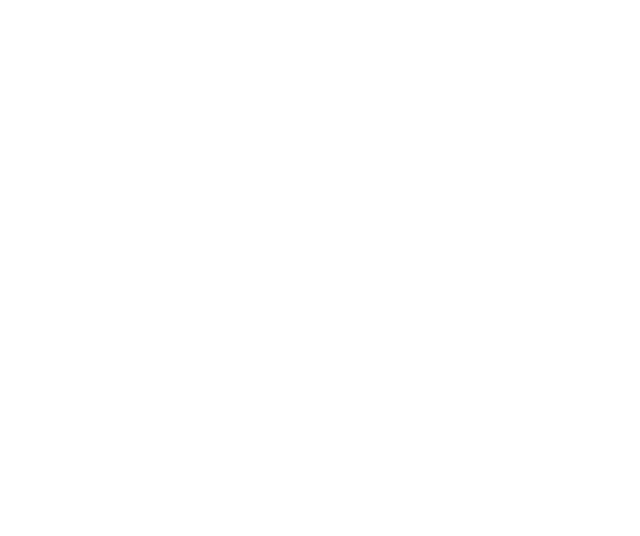
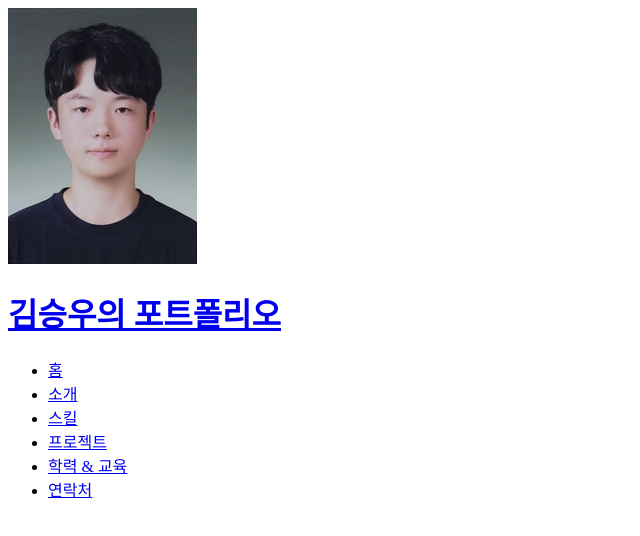
Before and after one commit to ksw64285/portfolio_website, a plain HTML site: page index.html in a window 1280 px wide. Shown: the whole page, without its empty margins (0-640 px from the left). Drawn offline with Linux system fonts and the light colour scheme.

Commit message:
Feat: HTML 헤더

```diff
--- a/index.html
+++ b/index.html
@@ -30,5 +30,40 @@
     <!-- js (defer는 js를 다운받을 때까지 기다리지 않고 html을 표시한다) -->
     <script src="src/main.js" defer></script>
   </head>
-  <body></body>
+  <body>
+    <!-- 헤더 -->
+    <header>
+      <div>
+        <img src="images/favicon.ico" alt="로고" />
+        <h1><a href="#">김승우의 포트폴리오</a></h1>
+      </div>
+      <nav>
+        <ul>
+          <li><a href="#home">홈</a></li>
+          <li><a href="#about">소개</a></li>
+          <li><a href="#skills">스킬</a></li>
+          <li><a href="#project">프로젝트</a></li>
+          <li><a href="#school">학력 & 교육</a></li>
+          <li><a href="#contact">연락처</a></li>
+        </ul>
+      </nav>
+    </header>
+    <!-- 메인 -->
+    <main>
+      <!-- 홈 -->
+      <section id="home"></section>
+      <!-- 소개 -->
+      <section id="about"></section>
+      <!-- 스킬 -->
+      <section id="skills"></section>
+      <!-- 프로젝트 -->
+      <section id="project"></section>
+      <!-- 학력 & 교육 -->
+      <section id="school"></section>
+      <!-- 상단 이동 화살표 -->
+      <aside></aside>
+    </main>
+    <!-- 푸터 -->
+    <footer id="contact"></footer>
+  </body>
 </html>
```
